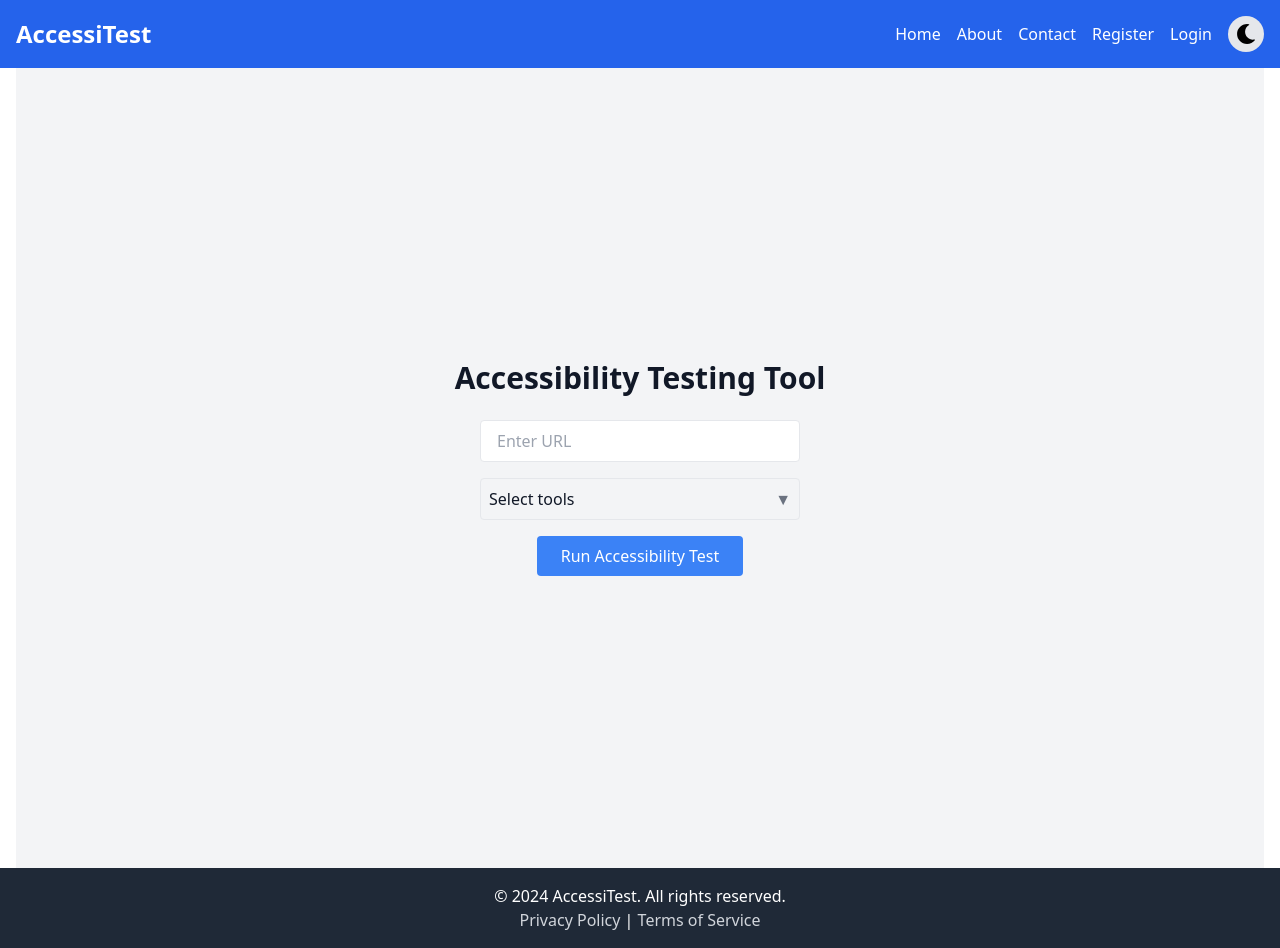
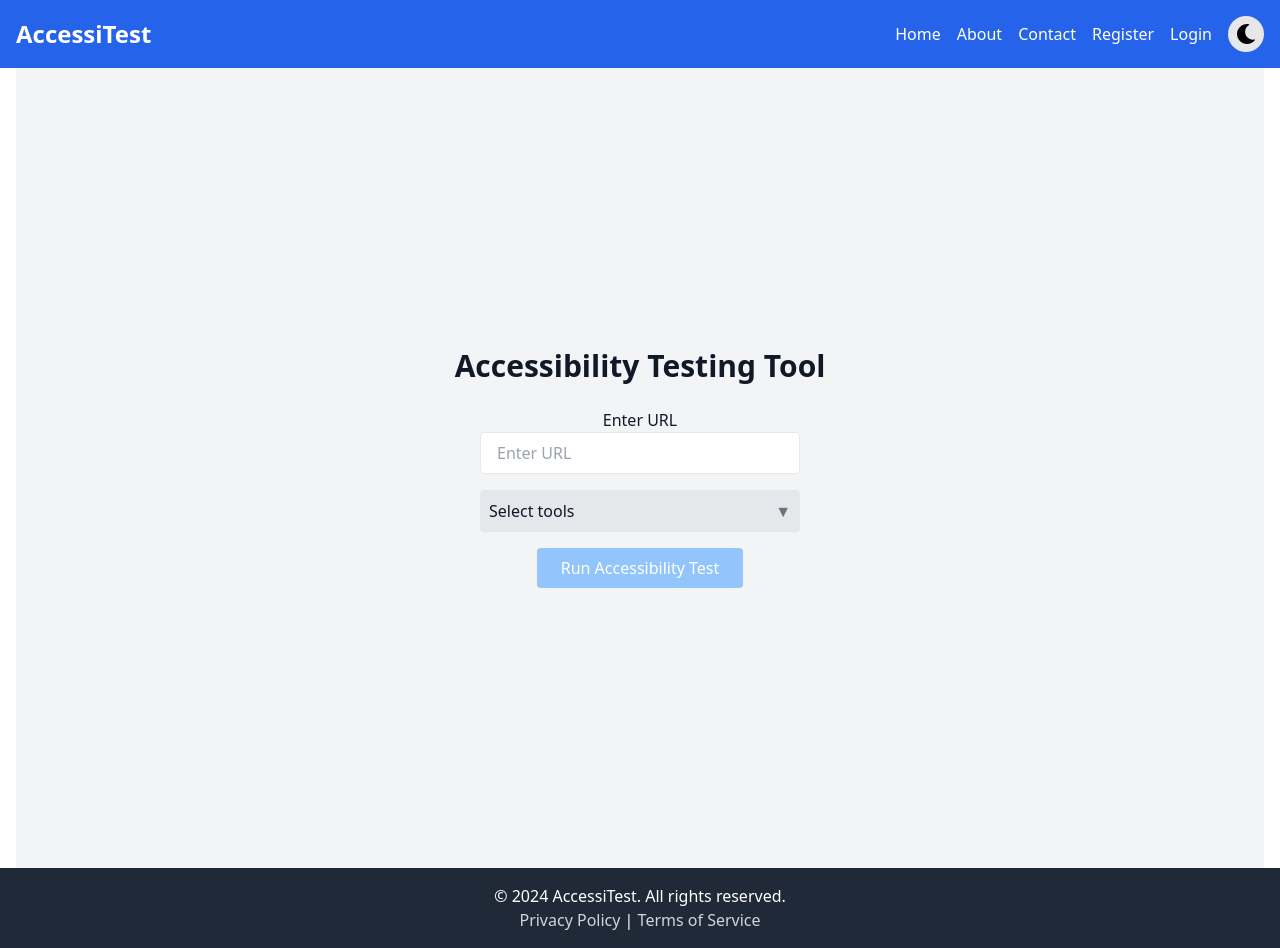
Before and after one commit to arun664/accessitest, a Next.js app: page / in a window 1280 px wide. Built offline with nearby package versions, Linux system fonts and the light colour scheme.

Commit message:
fixed color contrast issues in homepage

```diff
--- a/components/CustomMultiSelect.js
+++ b/components/CustomMultiSelect.js
@@ -37,7 +37,7 @@ const CustomMultiSelect = ({ options, selectedOptions, setSelectedOptions }) =>
   return (
     <div className="relative w-80" ref={ref}>
       <div
-        className="border rounded p-2 cursor-pointer flex justify-between items-center"
+        className="border rounded p-2 cursor-pointer flex justify-between items-center bg-gray-200 dark:bg-gray-800"
         onClick={toggleDropdown}
       >
         <span>{selectedOptions.length > 0 ? selectedOptions.join(', ') : 'Select tools'}</span>
--- a/pages/index.js
+++ b/pages/index.js
@@ -80,8 +80,10 @@ export default function Home() {
         <LoadingSpinner />
       ) : (
         <form onSubmit={handleSubmit} className="flex flex-col items-center">
+          <label htmlFor="url">Enter URL</label>
           <input
             type="url"
+            id="url"
             placeholder="Enter URL"
             value={url}
             onChange={(e) => setUrl(e.target.value)}
@@ -96,7 +98,7 @@ export default function Home() {
           />
           <button
             type="submit"
-            className="px-6 py-2 bg-blue-500 text-white rounded hover:bg-blue-700 mt-4"
+            className="px-6 py-2 bg-blue-300 text-white rounded hover:bg-blue-700 mt-4"
           >
             Run Accessibility Test
           </button>
```
